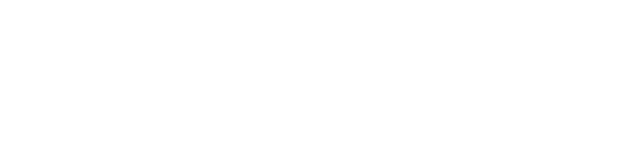
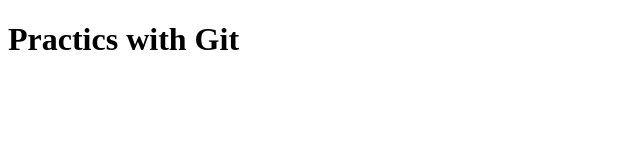
Before and after one commit to a4lexus/01_git_intro_02_09_2025, a plain HTML site: page index.html in a window 1280 px wide. Shown: the whole page, without its empty margins (0-640 px from the left). Drawn offline with Linux system fonts and the light colour scheme.

Commit message:
fixed index.html

```diff
--- a/index.html
+++ b/index.html
@@ -6,6 +6,6 @@
     <title>Git Intro</title>
 </head>
 <body>
-
+    <h1>Practics with Git</h1>
 </body>
 </html>
```
